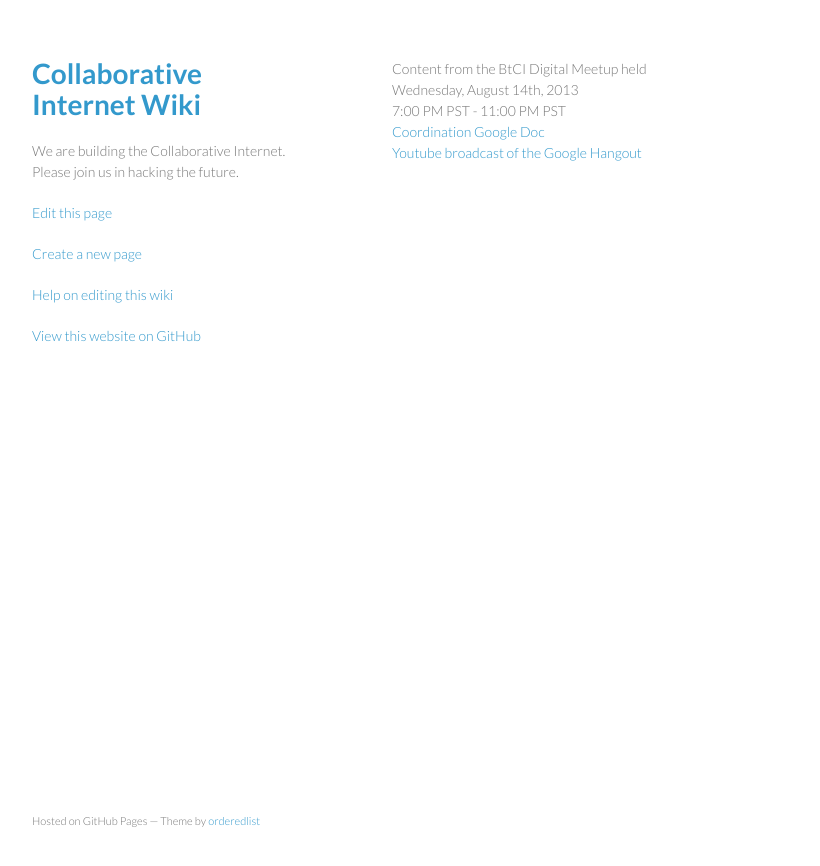
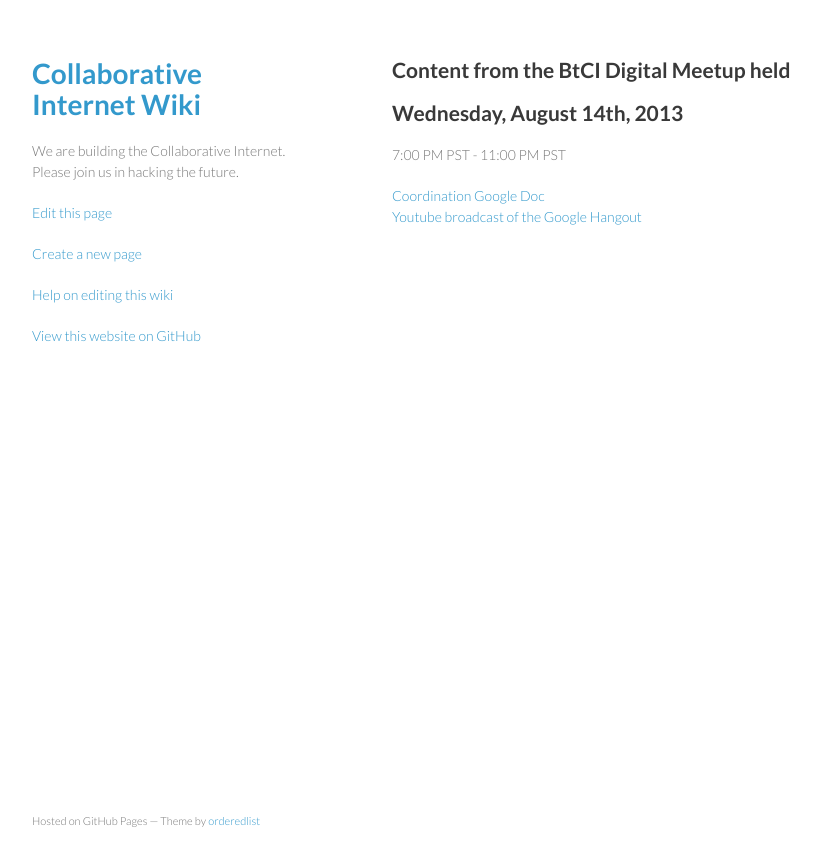
Before and after one commit to collaborativeinternet/collaborativeinternet.github.io, a Jekyll site: the page built from wiki/BtCI_2013-08-14.md, in a window 1280 px wide. Shown: the top 866 px of the page, without its empty margins (178-998 px from the left). Built offline with Jekyll 4.4.1, drawn with Linux system fonts in a browser that asks for light colours.

Commit message:
Update BtCI_2013-08-14.md

```diff
--- a/wiki/BtCI_2013-08-14.md
+++ b/wiki/BtCI_2013-08-14.md
@@ -2,8 +2,9 @@
 layout: default
 published: true
 ---
-Content from the BtCI Digital Meetup held
-Wednesday, August 14th, 2013
+##Content from the BtCI Digital Meetup held
+##Wednesday, August 14th, 2013
 7:00 PM PST - 11:00 PM PST
+
 [Coordination Google Doc](https://docs.google.com/spreadsheet/ccc?key=0Aqe_OvhjNeDPdFlpNzN5OEhhaW5uMnFuMm9ld0I0QkE&usp=sharing)
 [Youtube broadcast of the Google Hangout](http://youtu.be/1xCwNbaqASk)
```
